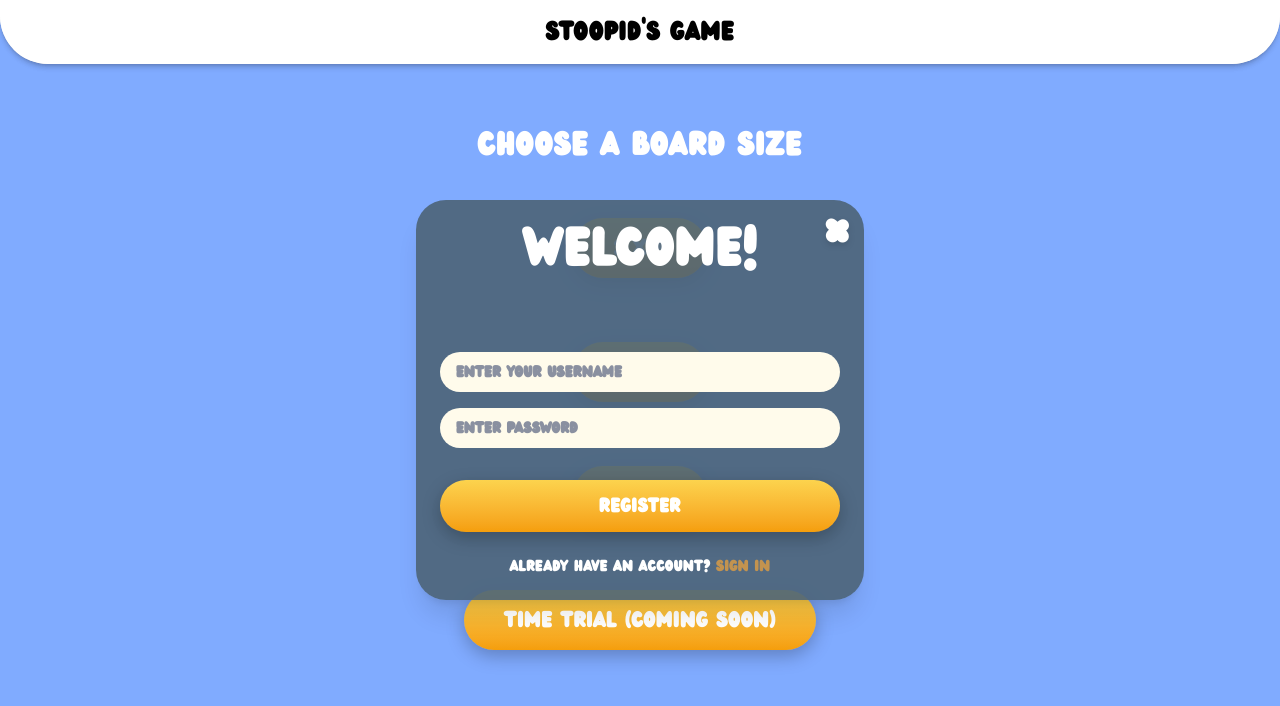
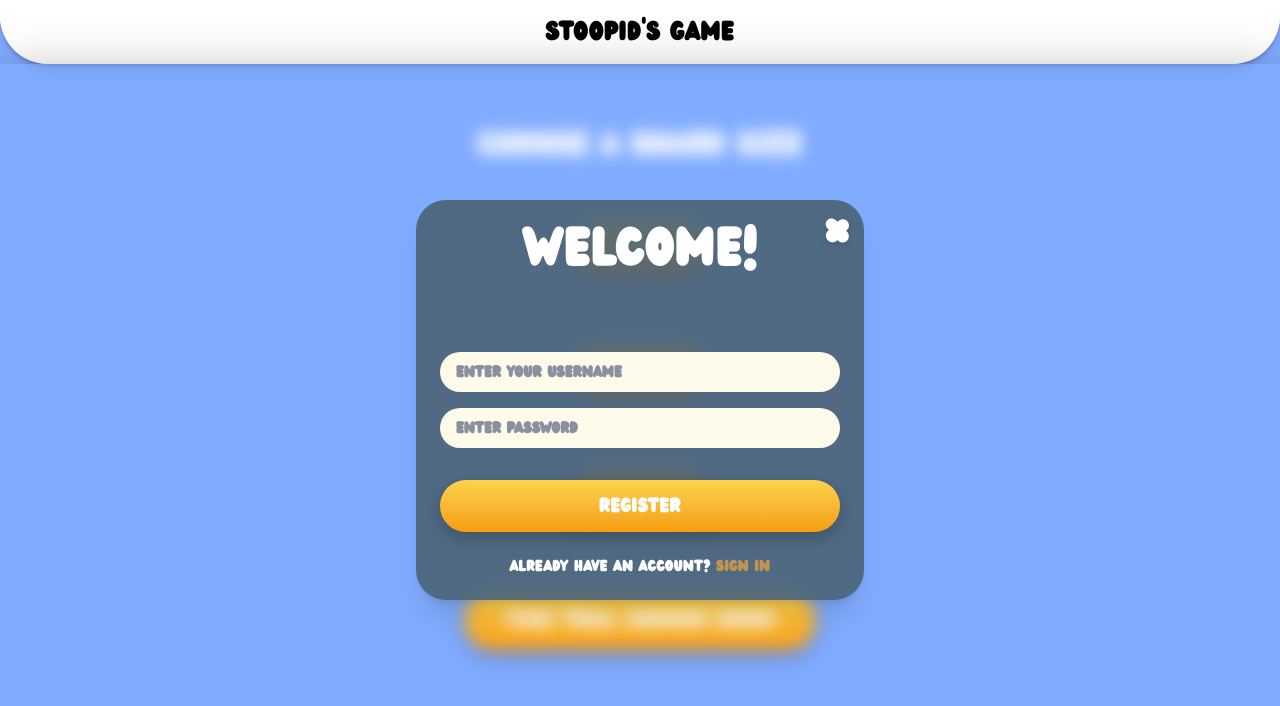
Before and after one commit to pinxhoes/lil-pudgy-big-memory-nodeJS, a Next.js app: page /play/solo in a window 1280 px wide. Both pictures are taken after a click on the button "Time Trial (Coming Soon)". Shown: the top 706 px of the page. Built offline with nearby package versions, Linux system fonts and the light colour scheme.

Commit message:
create slide up for login and register modals

```diff
--- a/src/components/Login.tsx
+++ b/src/components/Login.tsx
@@ -15,8 +15,15 @@ export default function Register({ onClose, onSwitchToRegister }: {
     };
 
     return (
-        <div className="fixed inset-0 bg-transparent backdrop-blur-sm z-50 flex justify-center items-center">
-            <div className="relative bg-[#4C6377]/90 w-[90%] max-w-md h-[50vh] rounded-[30px] shadow-xl px-6 py-8 overflow-y-auto animate-slide-down sm:animate-none flex flex-col justify-center items-center">
+        <div className="fixed inset-0 z-50 pointer-events-none">
+            {/* Background blur (below header) */}
+            <div className="absolute top-[4rem] left-0 right-0 bottom-0 backdrop-blur-sm shadow-[0_10px_50px_rgba(0,0,0,0.3)] pointer-events-auto" />
+
+            {/* Modal container */}
+            <div className="absolute inset-0 flex items-end sm:items-center justify-center pb-[5vh] sm:pb-0 pointer-events-none">
+                <div className="relative w-[90%] max-w-md h-[75vh] sm:h-[50vh] bg-[#4C6377]/90 rounded-[30px] shadow-xl px-6 py-8
+          animate-slide-up sm:animate-none flex flex-col justify-center items-center pointer-events-auto">
+
                     <div>
                         <h2 className="text-5xl text-center mb-20">WELCOME BACK!</h2>
                         <div className="w-full">
@@ -41,7 +48,8 @@ export default function Register({ onClose, onSwitchToRegister }: {
 
                                 <button
                                     type="submit"
-                                className="w-full mt-4 bg-gradient-to-b from-[#fcd34d] to-[#f59e0b] text-white font-wedges text-lg rounded-full shadow-[0_6px_18px_rgba(0,0,0,0.25)] px-6 py-3 active:scale-95 hover:brightness-110 transition-transform"
+                                    className="w-full mt-4 bg-gradient-to-b from-[#fcd34d] to-[#f59e0b] text-white font-wedges text-lg rounded-full
+                  shadow-[0_6px_18px_rgba(0,0,0,0.25)] px-6 py-3 active:scale-95 hover:brightness-110 transition-transform"
                                 >
                                     LOG IN
                                 </button>
@@ -68,5 +76,6 @@ export default function Register({ onClose, onSwitchToRegister }: {
                     </button>
                 </div>
             </div>
+        </div>
     );
 }
--- a/src/components/Register.tsx
+++ b/src/components/Register.tsx
@@ -15,8 +15,14 @@ export default function Register({ onClose, onSwitchToLogin }: {
     };
 
     return (
-        <div className="fixed inset-0 z-50 flex justify-center items-start sm:items-center pt-[15vh] sm:pt-0">
-            <div className="relative w-[90%] max-w-md bg-[#4C6377]/90 rounded-[30px] shadow-xl px-6 py-8 h-[75vh] sm:h-[50vh] animate-slide-down sm:animate-none flex flex-col justify-center items-center">
+        <div className="fixed inset-0 z-50 pointer-events-none">
+            {/* Blur below header */}
+            <div className="absolute top-[4rem] left-0 right-0 bottom-0 backdrop-blur-sm shadow-[0_10px_50px_rgba(0,0,0,0.3)] pointer-events-auto" />
+
+            {/* Modal centered both on desktop and mobile */}
+            <div className="absolute inset-0 flex items-end sm:items-center justify-center pb-[5vh] sm:pb-0 pointer-events-none">
+                <div className="relative w-[90%] max-w-md h-[75vh] sm:h-[50vh] bg-[#4C6377]/90 rounded-[30px] shadow-xl px-6 py-8 animate-slide-up sm:animate-none flex flex-col justify-center items-center pointer-events-auto">
+
                     <div>
                         <h2 className="text-5xl text-center mb-20">WELCOME!</h2>
                         <div className="w-full">
@@ -29,7 +35,6 @@ export default function Register({ onClose, onSwitchToLogin }: {
                                     className="w-full rounded-full px-4 py-2 text-blue-950 bg-amber-50 placeholder:text-sm placeholder:font-bold"
                                     required
                                 />
-
                                 <input
                                     type="password"
                                     value={password}
@@ -38,10 +43,10 @@ export default function Register({ onClose, onSwitchToLogin }: {
                                     className="w-full rounded-full px-4 py-2 text-blue-950 bg-amber-50 placeholder:text-sm placeholder:font-bold"
                                     required
                                 />
-
                                 <button
                                     type="submit"
-                                className="w-full mt-4 bg-gradient-to-b from-[#fcd34d] to-[#f59e0b] text-white font-wedges text-lg rounded-full shadow-[0_6px_18px_rgba(0,0,0,0.25)] px-6 py-3 active:scale-95 hover:brightness-110 transition-transform"
+                                    className="w-full mt-4 bg-gradient-to-b from-[#fcd34d] to-[#f59e0b] text-white font-wedges text-lg rounded-full
+              shadow-[0_6px_18px_rgba(0,0,0,0.25)] px-6 py-3 active:scale-95 hover:brightness-110 transition-transform"
                                 >
                                     REGISTER
                                 </button>
@@ -68,5 +73,7 @@ export default function Register({ onClose, onSwitchToLogin }: {
                     </button>
                 </div>
             </div>
+        </div>
+
     );
 }
--- a/tailwind.config.ts
+++ b/tailwind.config.ts
@@ -34,8 +34,15 @@ const config: Config = {
                 md: 'calc(var(--radius) - 2px)',
                 sm: 'calc(var(--radius) - 4px)',
             },
+            keyframes: {
+                'slide-up': {
+                    '0%': { transform: 'translateY(100%)', opacity: '0' },
+                    '100%': { transform: 'translateY(0)', opacity: '1' },
+                },
+            },
             animation: {
                 spin: 'spin 1s linear infinite',
+                'slide-up': 'slide-up 0.4s ease-out',
             },
             fontFamily: {
                 wedges: ['var(--font-wedges)', 'sans-serif'],
```
Lines whose indentation alone changed are shown as unchanged.
